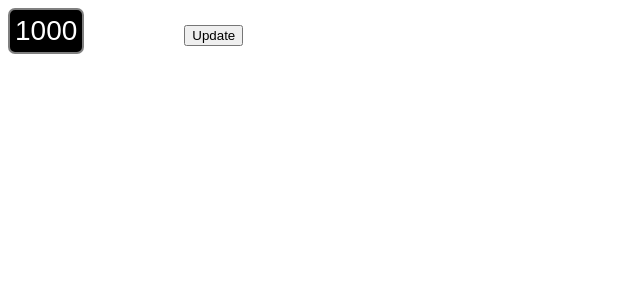
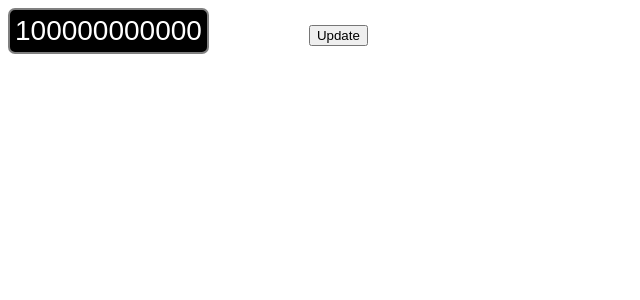
Before and after one commit to Sairam-Reddy/angular-angular-pixie-dust-directive, an Angular app: page / in a window 1280 px wide. Shown: the top 300 px of the page, without its empty margins (0-640 px from the left). Built offline with nearby package versions, Linux system fonts and the light colour scheme.

Commit message:
2 files modified

```diff
--- a/src/app/app.component.ts
+++ b/src/app/app.component.ts
@@ -6,9 +6,9 @@ import { Component } from '@angular/core';
   styleUrls: ['./app.component.scss'],
 })
 export class AppComponent {
-  public counter: number = 1000;
+  public counter: number = 100000000000;
 
   public increment(): void {
-    this.counter = this.counter + 10000;
+    this.counter = this.counter + 1000000;
   }
 }
--- a/src/app/pixie-dust.directive.ts
+++ b/src/app/pixie-dust.directive.ts
@@ -143,12 +143,21 @@ export class PixieDustDirective implements OnChanges, AfterViewInit {
     let rangeMin = Math.max(this.field.left, offset - 30);
     let rangeMax = Math.min(this.field.right, offset + 10);
 
+    const count: number = Math.ceil(
+      this.field.width / Math.min(this.field.width, this.caret.offsetWidth)
+    );
+
+    for (let i = 0; i < count; i++) {
+      const offsetPart = this.field.left + this.field.width * progress * i;
+      const offsetrangeMin = Math.max(this.field.left, offsetPart - 30);
+      const offsetrangeMax = Math.min(this.field.right, offsetPart + 10);
+
       this.spray(intensity, () => {
         return [
           null,
           null,
           Vector.create(
-          this.getRandomBetween(rangeMin + 10, rangeMax - 20),
+            this.getRandomBetween(offsetrangeMin + 10, offsetrangeMax - 20),
             this.getRandomBetween(this.field.top + 15, this.field.bottom - 15)
           ),
           Vector.random(force),
@@ -157,6 +166,7 @@ export class PixieDustDirective implements OnChanges, AfterViewInit {
           behavior,
         ];
       });
+    }
 
     // top edge
     this.spray(intensity * 0.5, () => {
```
Lines whose indentation alone changed are shown as unchanged.
